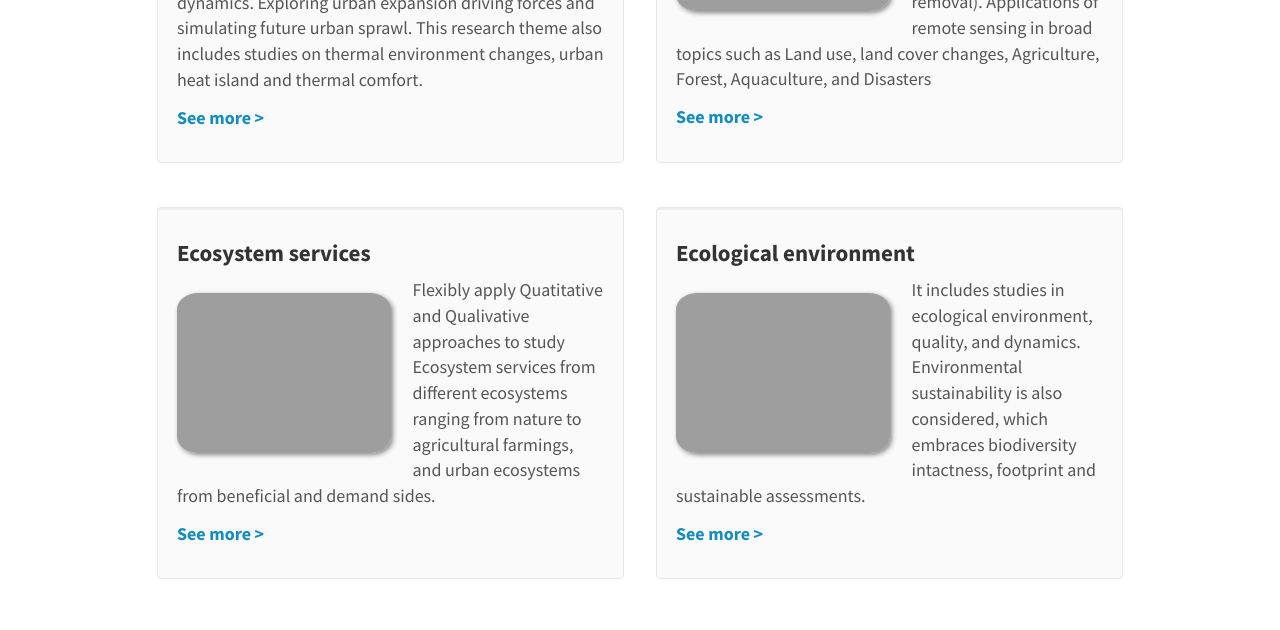
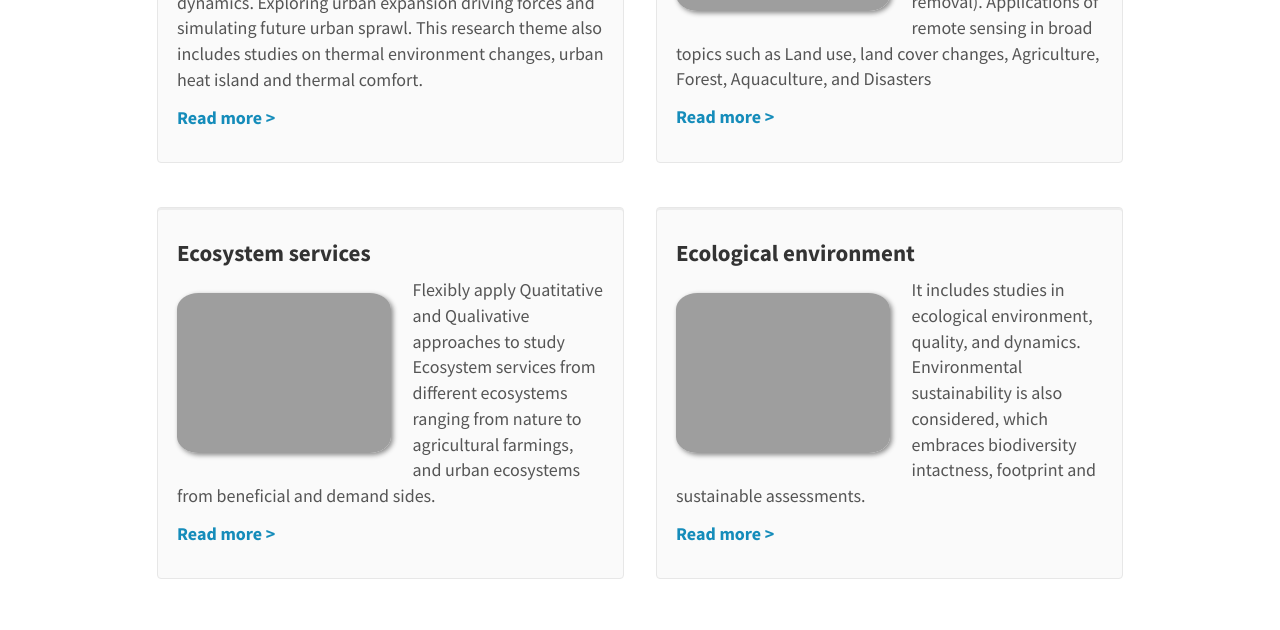
Before and after one commit to canng/cann, a Jekyll site: the page built from _pages/research.md, in a window 1280 px wide and 1160 px high. Shown: the part 410-1040 px from the top of the window. Built offline with Jekyll 4.4.1, drawn with Linux system fonts in a browser that asks for light colours; nearby versions of some CDN libraries.

Commit message:
update cv

```diff
--- a/_data/publist.yml
+++ b/_data/publist.yml
@@ -5,7 +5,7 @@
   authors:
   link:
     url: https://canng.github.io/2023/07/21/Research_topic_Urban_Microclimate.html
-    display: See more >
+    display: Read more >
   highlight: 1
 
 
@@ -15,7 +15,7 @@
   authors:
   link:
     url: https://canng.github.io/2023/07/21/Research_topic_RSGIS_Application.html
-    display: See more >
+    display: Read more >
   highlight: 1
 
 
@@ -25,7 +25,7 @@
   authors:
   link:
     url: https://canng.github.io/2023/07/21/Research_topic_Ecosystem_services.html
-    display: See more >
+    display: Read more >
   highlight: 1
 
 
@@ -35,5 +35,5 @@
   authors:
   link:
     url: https://canng.github.io/2023/07/21/Research_topic_Eco_environment.html
-    display: See more >
+    display: Read more >
   highlight: 1
```
Also changed, not shown: _pages/cv.md (+1 -3 lines).
